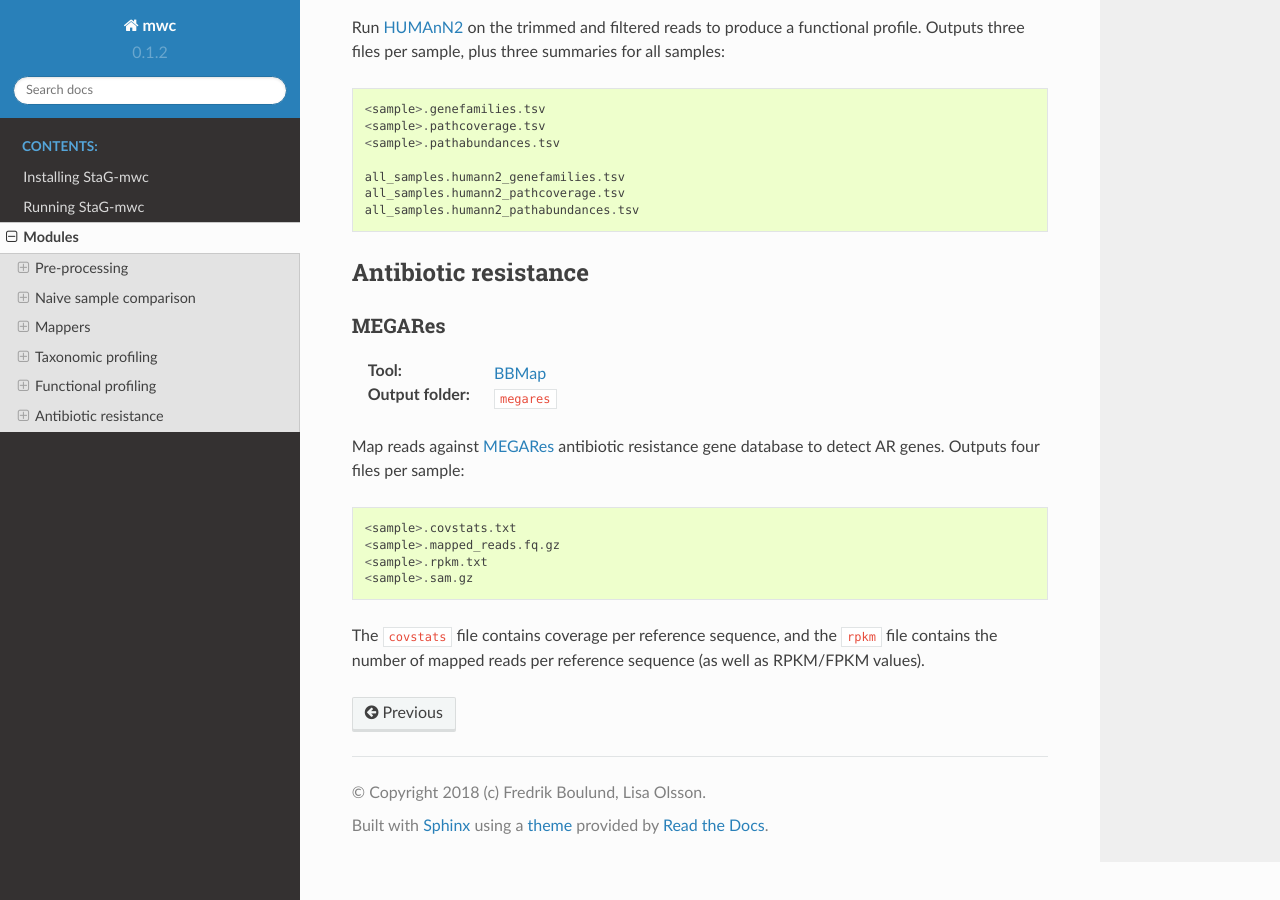
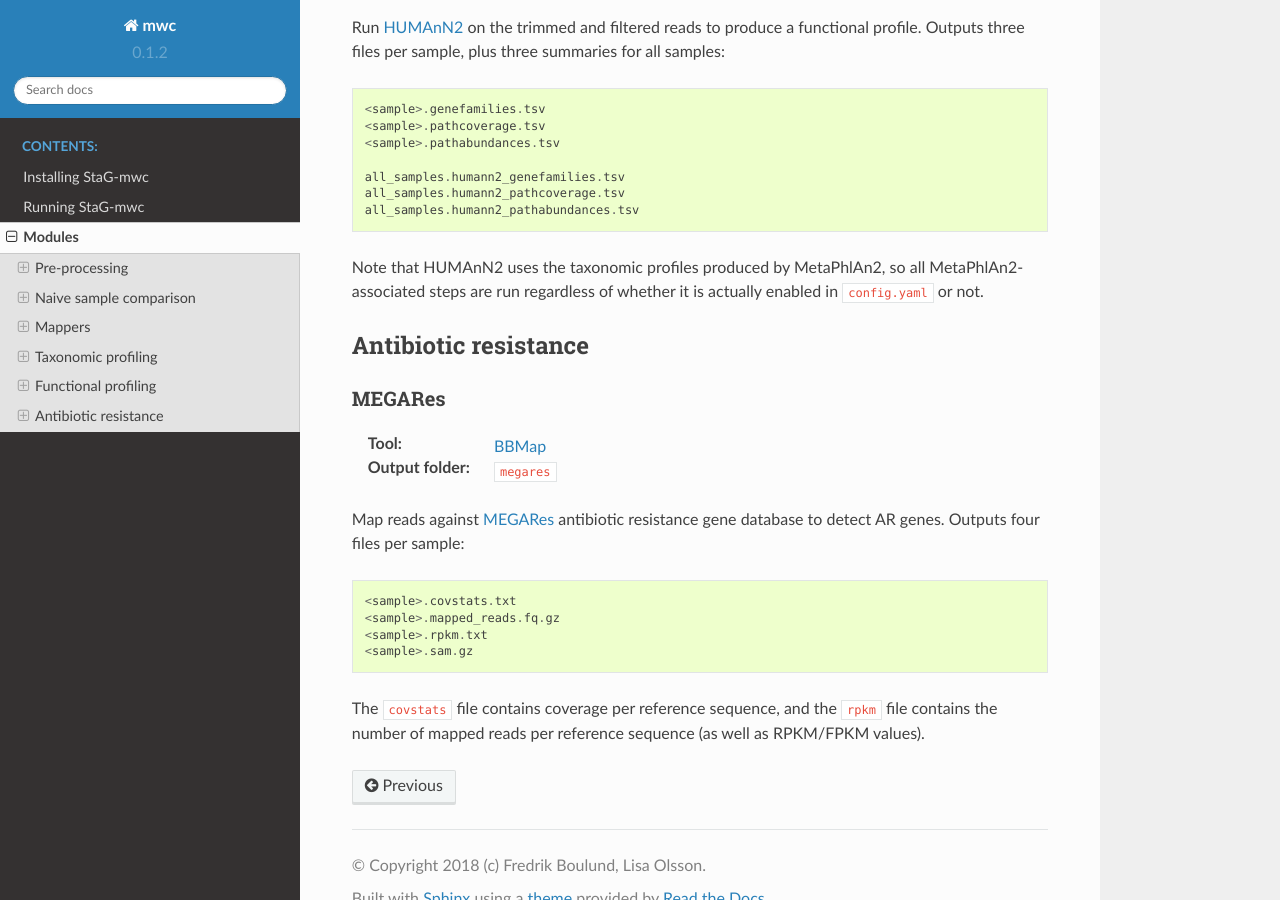
Before and after one commit to ctmrbio/stag-mwc, a Sphinx documentation site: the page built from docs/source/modules.rst, in a window 1280 px wide and 900 px high, scrolled down 5817 px. Built offline with Sphinx 7.4.7 and the Read the Docs theme 2.0.0, drawn with Linux system fonts in a browser that asks for light colours.

Commit message:
Add mention about MPA2 always being run if HUMAnN2 is enabled

```diff
--- a/docs/source/modules.rst
+++ b/docs/source/modules.rst
@@ -291,6 +291,10 @@ Outputs three files per sample, plus three summaries for all samples::
     all_samples.humann2_pathcoverage.tsv
     all_samples.humann2_pathabundances.tsv
 
+Note that HUMAnN2 uses the taxonomic profiles produced by MetaPhlAn2, so all
+MetaPhlAn2-associated steps are run regardless of whether it is actually
+enabled in ``config.yaml`` or not.
+
 
 Antibiotic resistance
 *********************
```
